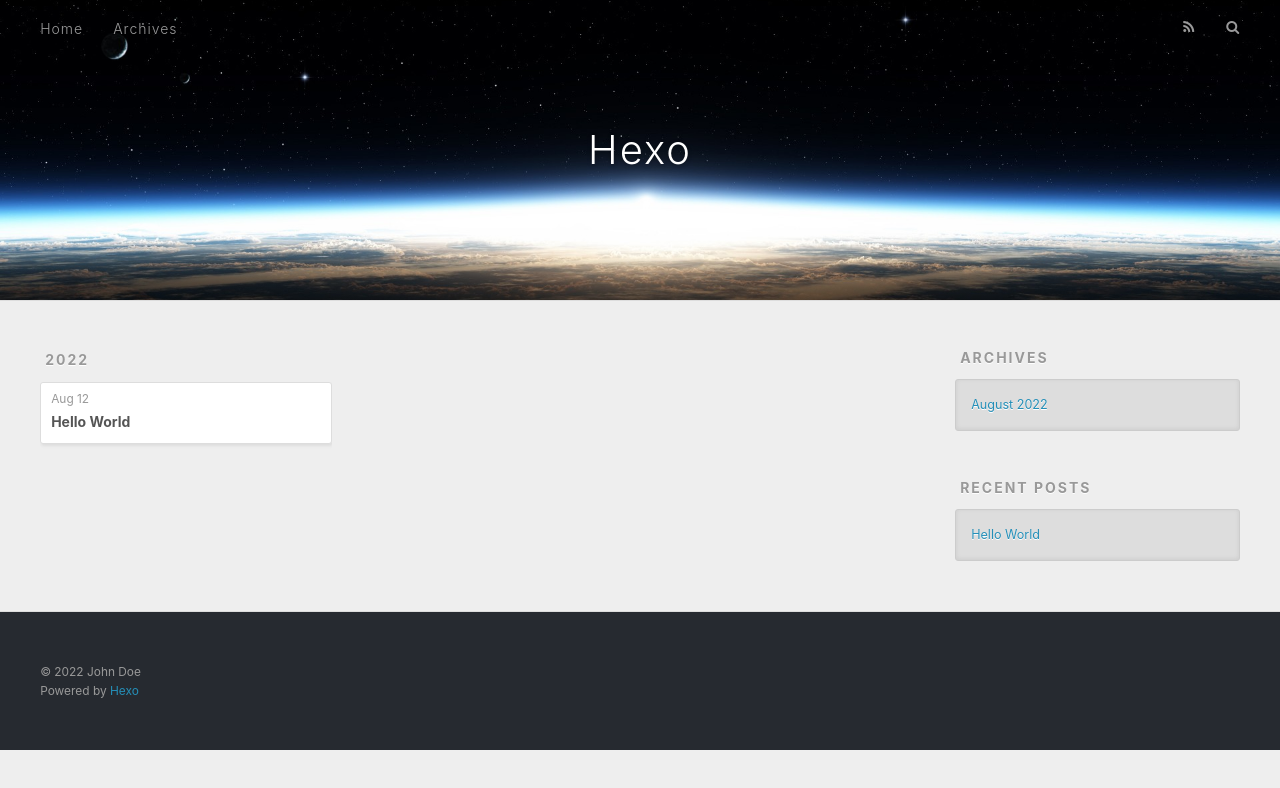
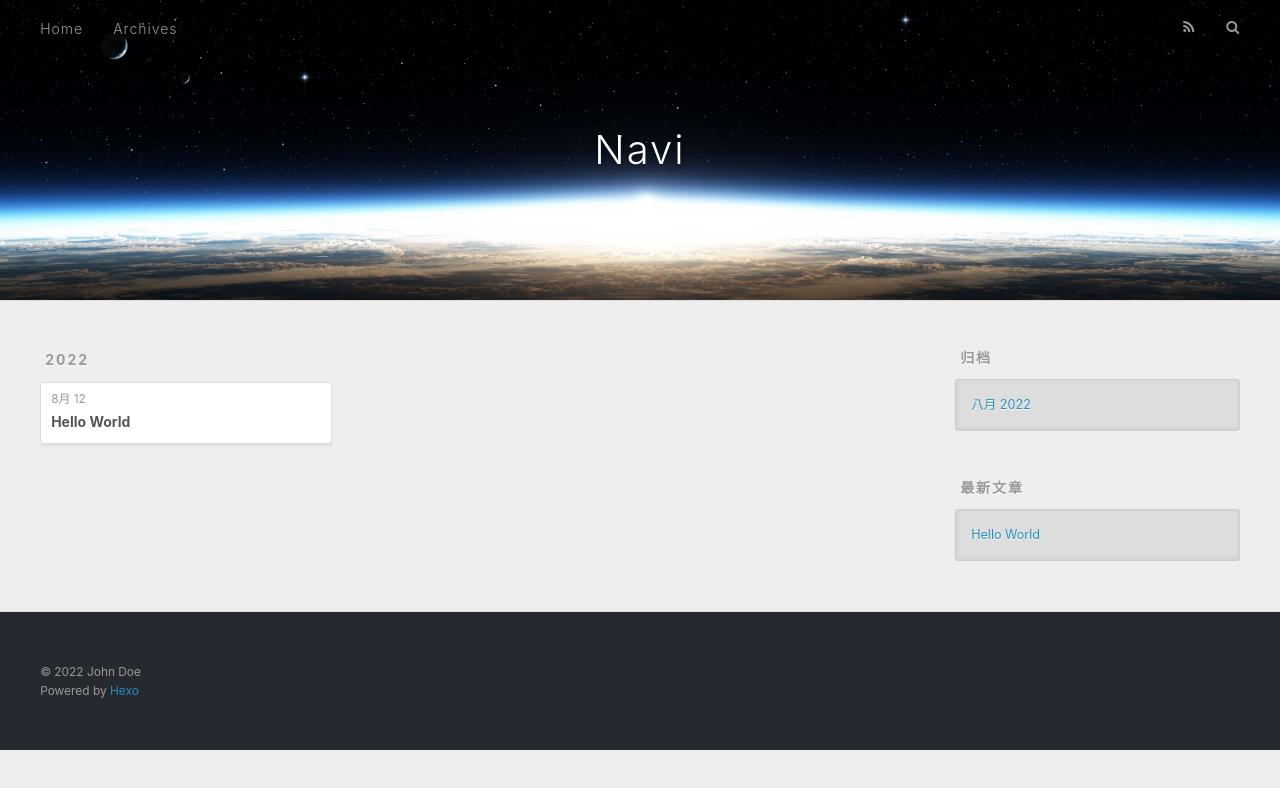
Before and after one commit to navi-han/navi-han.github.io, a plain HTML site: page archives/index.html in a window 1280 px wide. Drawn offline with nearby package versions, Linux system fonts and the light colour scheme.

Commit message:
Site updated: 2022-08-12 21:27:45

```diff
--- a/archives/index.html
+++ b/archives/index.html
@@ -5,17 +5,19 @@
 
 
 
-  <title>Archives | Hexo</title>
+  <title>归档 | Navi</title>
   <meta name="viewport" content="width=device-width, initial-scale=1, maximum-scale=1">
-  <meta property="og:type" content="website">
-<meta property="og:title" content="Hexo">
+  <meta name="description" content="ssss">
+<meta property="og:type" content="website">
+<meta property="og:title" content="Navi">
 <meta property="og:url" content="http://example.com/archives/index.html">
-<meta property="og:site_name" content="Hexo">
-<meta property="og:locale" content="en_US">
+<meta property="og:site_name" content="Navi">
+<meta property="og:description" content="ssss">
+<meta property="og:locale" content="zh_CN">
 <meta property="article:author" content="John Doe">
 <meta name="twitter:card" content="summary">
 
-    <link rel="alternate" href="/atom.xml" title="Hexo" type="application/atom+xml">
+    <link rel="alternate" href="/atom.xml" title="Navi" type="application/atom+xml">
 
 
     <link rel="icon" href="/favicon.png">
@@ -36,7 +38,7 @@
   <div id="header-outer" class="outer">
     <div id="header-title" class="inner">
       <h1 id="logo-wrap">
-        <a href="/" id="logo">Hexo</a>
+        <a href="/" id="logo">Navi</a>
       </h1>
 
     </div>
@@ -53,7 +55,7 @@
 
           <a id="nav-rss-link" class="nav-icon" href="/atom.xml" title="RSS Feed"></a>
 
-        <a id="nav-search-btn" class="nav-icon" title="Search"></a>
+        <a id="nav-search-btn" class="nav-icon" title="搜索"></a>
       </nav>
       <div id="search-form-wrap">
         <form action="//google.com/search" method="get" accept-charset="UTF-8" class="search-form"><input type="search" name="q" class="search-form-input" placeholder="Search"><button type="submit" class="search-form-submit">&#xF002;</button><input type="hidden" name="sitesearch" value="http://example.com"></form>
@@ -79,7 +81,7 @@
   <div class="archive-article-inner">
     <header class="archive-article-header">
       <a href="/2022/08/12/hello-world/" class="archive-article-date">
-  <time datetime="2022-08-12T11:54:10.781Z" itemprop="datePublished">Aug 12</time>
+  <time datetime="2022-08-12T11:54:10.781Z" itemprop="datePublished">8月 12</time>
 </a>
 
 
@@ -111,9 +113,9 @@
 
 
   <div class="widget-wrap">
-    <h3 class="widget-title">Archives</h3>
+    <h3 class="widget-title">归档</h3>
     <div class="widget">
-      <ul class="archive-list"><li class="archive-list-item"><a class="archive-list-link" href="/archives/2022/08/">August 2022</a></li></ul>
+      <ul class="archive-list"><li class="archive-list-item"><a class="archive-list-link" href="/archives/2022/08/">八月 2022</a></li></ul>
     </div>
   </div>
 
@@ -121,7 +123,7 @@
 
 
   <div class="widget-wrap">
-    <h3 class="widget-title">Recent Posts</h3>
+    <h3 class="widget-title">最新文章</h3>
     <div class="widget">
       <ul>
 
```
Also changed, not shown: 2022/08/12/hello-world/index.html (+10 -10 lines), archives/2022/08/index.html (+14 -12 lines), archives/2022/index.html (+14 -12 lines), index.html (+14 -12 lines).
